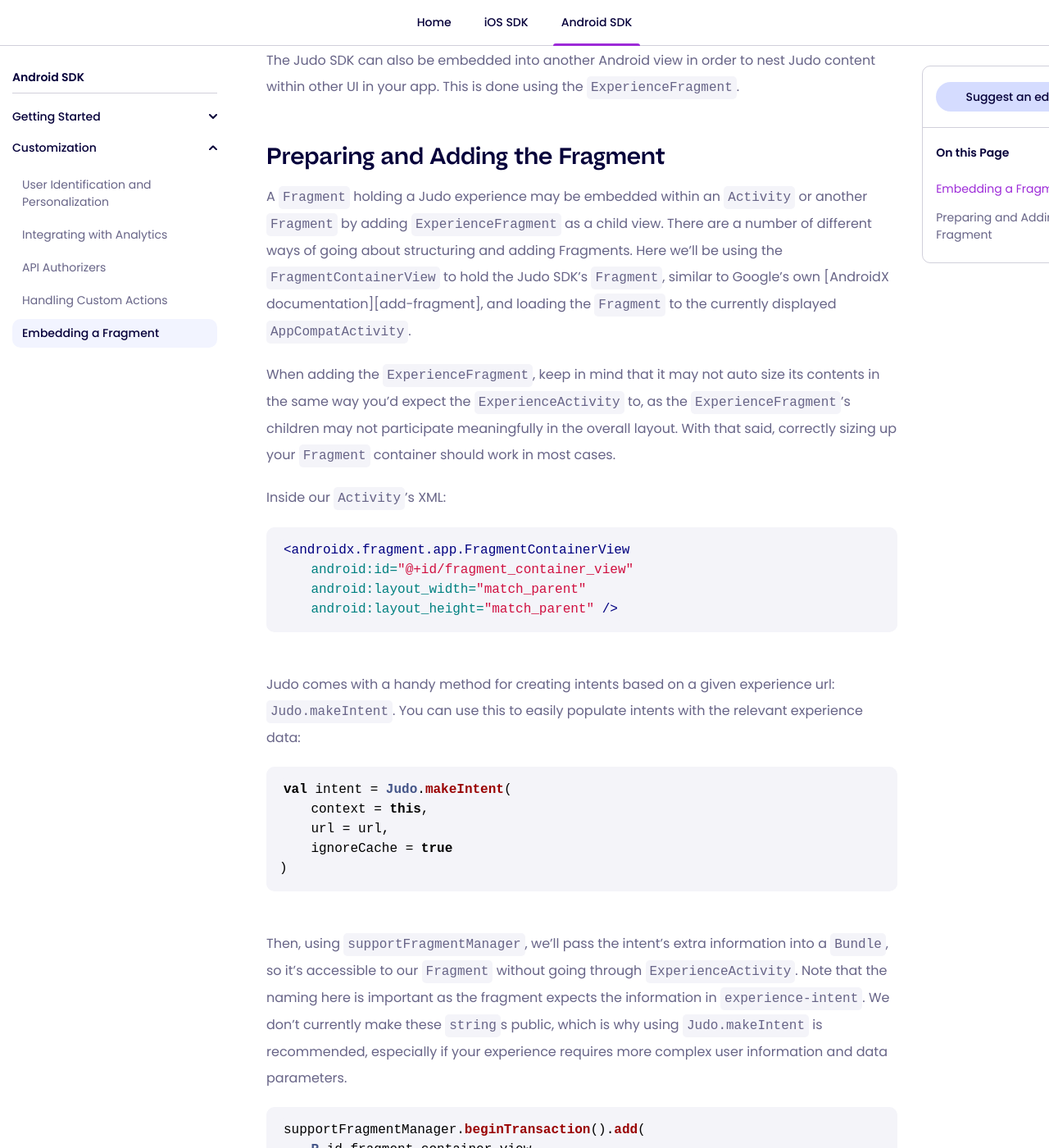
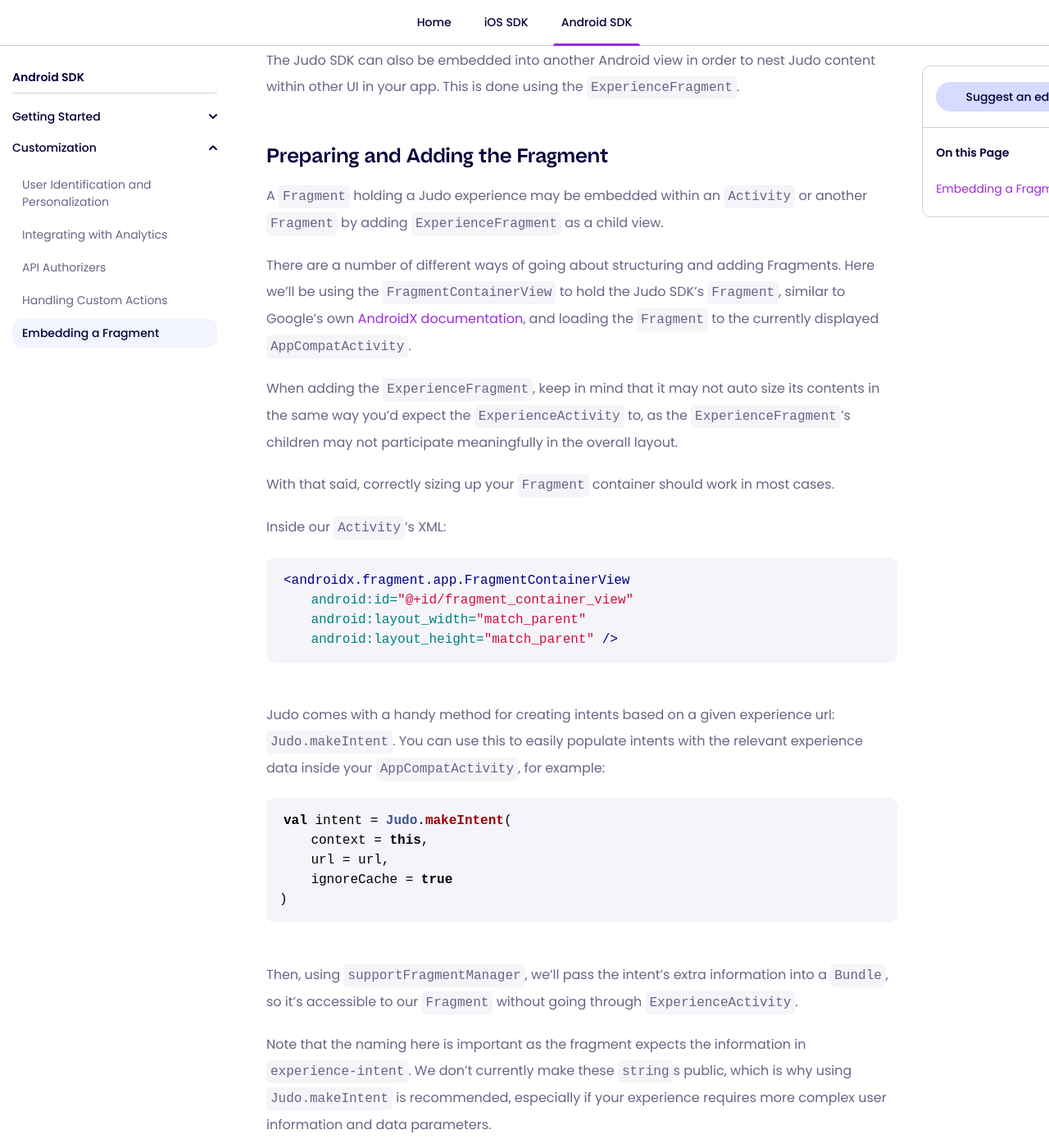
Before and after one commit to y-kovaleva/judo-developer-site, a Jekyll site: the page built from _android/embedding.md, in a window 1280 px wide and 1400 px high, scrolled down 261 px. Shown: the whole window at 82% size. Built offline with Jekyll 4.4.1, drawn with Linux system fonts in a browser that asks for light colours; some web fonts are replaced; some of the changed lines change nothing that is shown.

Commit message:
The rest of the owl

````diff
--- a/_android/embedding.md
+++ b/_android/embedding.md
@@ -12,11 +12,15 @@
 
 </section>
 <section id="view-controller-containment" markdown=1>
-## Preparing and Adding the Fragment
+### Preparing and Adding the Fragment
 
-A `Fragment` holding a Judo experience may be embedded within an `Activity` or another `Fragment` by adding `ExperienceFragment` as a child view. There are a number of different ways of going about structuring and adding Fragments. Here we'll be using the `FragmentContainerView` to hold the Judo SDK's `Fragment`, similar to Google's own [AndroidX documentation][add-fragment], and loading the `Fragment` to the currently displayed `AppCompatActivity`.
+A `Fragment` holding a Judo experience may be embedded within an `Activity` or another `Fragment` by adding `ExperienceFragment` as a child view.
 
-When adding the `ExperienceFragment`, keep in mind that it may not auto size its contents in the same way you'd expect the `ExperienceActivity` to, as the `ExperienceFragment`'s children may not participate meaningfully in the overall layout. With that said, correctly sizing up your `Fragment` container should work in most cases.
+There are a number of different ways of going about structuring and adding Fragments. Here we'll be using the `FragmentContainerView` to hold the Judo SDK's `Fragment`, similar to Google's own [AndroidX documentation](https://developer.android.com/guide/fragments/create), and loading the `Fragment` to the currently displayed `AppCompatActivity`.
+
+When adding the `ExperienceFragment`, keep in mind that it may not auto size its contents in the same way you'd expect the `ExperienceActivity` to, as the `ExperienceFragment`'s children may not participate meaningfully in the overall layout.
+
+With that said, correctly sizing up your `Fragment` container should work in most cases.
 
 Inside our `Activity`'s XML:
 
@@ -27,7 +31,7 @@
     android:layout_height="match_parent" />
 ```
 
-Judo comes with a handy method for creating intents based on a given experience url: `Judo.makeIntent`. You can use this to easily populate intents with the relevant experience data:
+Judo comes with a handy method for creating intents based on a given experience url: `Judo.makeIntent`. You can use this to easily populate intents with the relevant experience data inside your `AppCompatActivity`, for example:
 
 ```kotlin
 val intent = Judo.makeIntent(
@@ -37,7 +41,9 @@
 )
 ```
 
-Then, using `supportFragmentManager`, we'll pass the intent's extra information into a `Bundle`, so it's accessible to our `Fragment` without going through `ExperienceActivity`. Note that the naming here is important as the fragment expects the information in `experience-intent`. We don't currently make these `string`s public, which is why using `Judo.makeIntent` is recommended, especially if your experience requires more complex user information and data parameters.
+Then, using `supportFragmentManager`, we'll pass the intent's extra information into a `Bundle`, so it's accessible to our `Fragment` without going through `ExperienceActivity`.
+
+Note that the naming here is important as the fragment expects the information in `experience-intent`. We don't currently make these `string`s public, which is why using `Judo.makeIntent` is recommended, especially if your experience requires more complex user information and data parameters.
 
 ```kotlin
 supportFragmentManager.beginTransaction().add(
````
